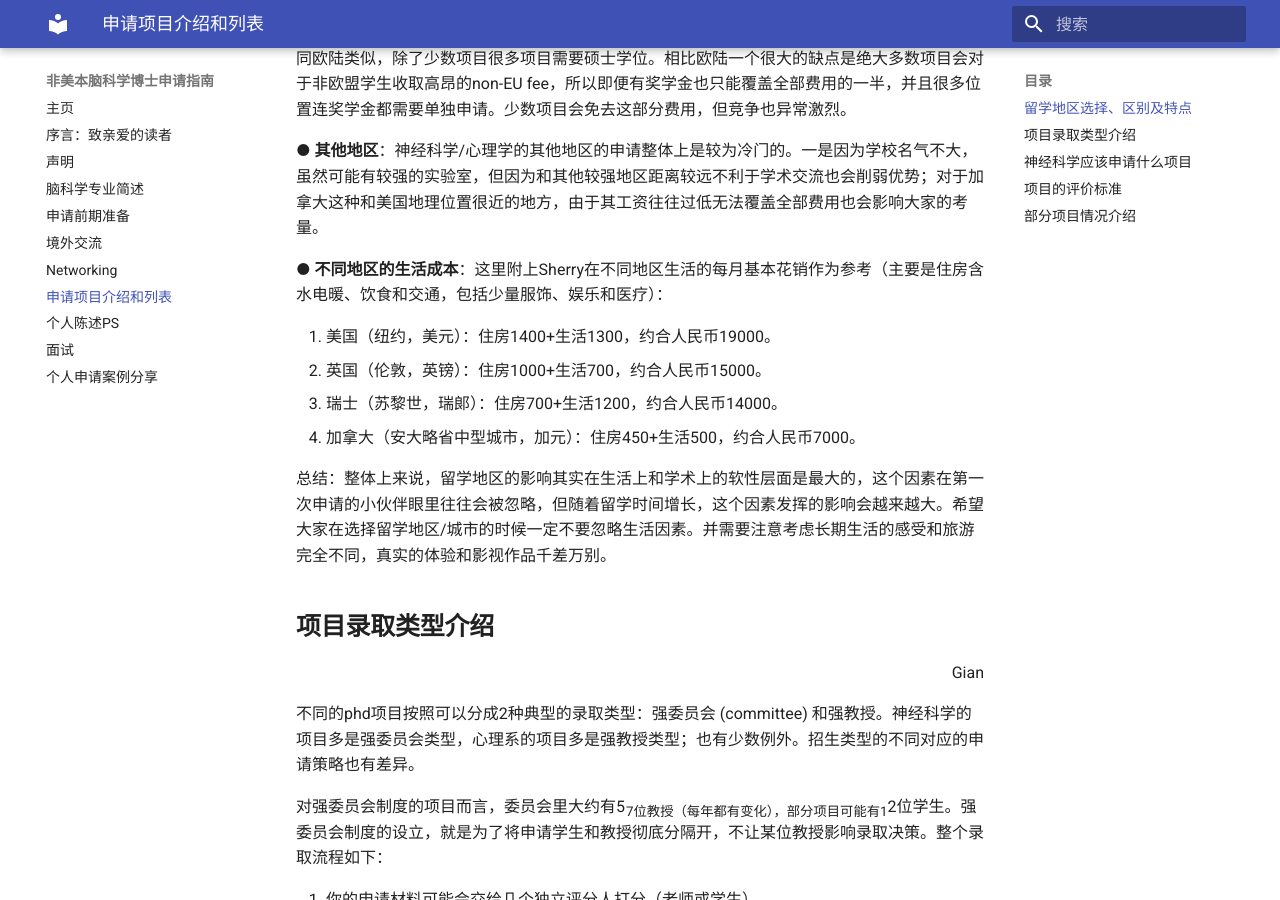
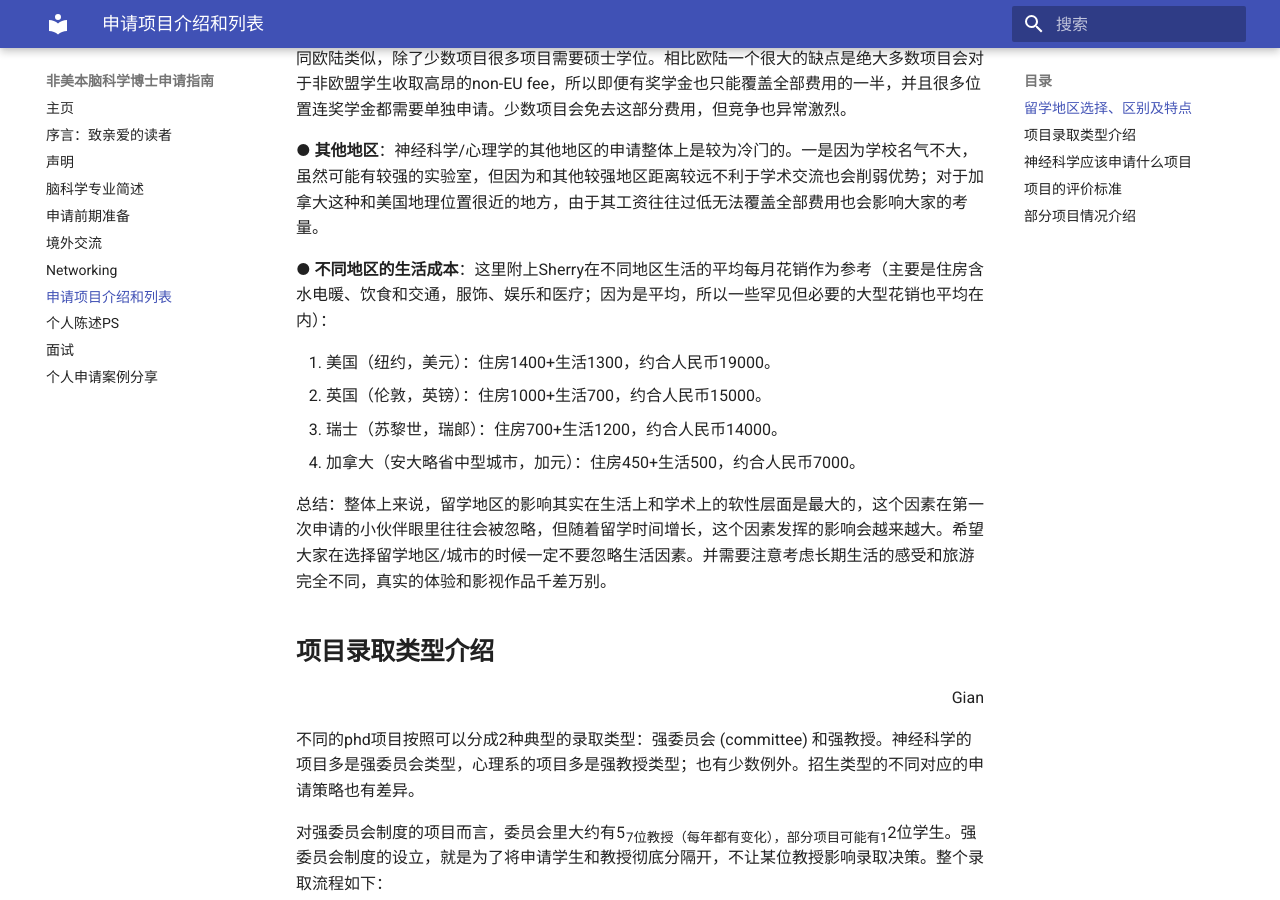
Before and after one commit to xyniu1/handbook, an MkDocs documentation site: the page built from docs/program.md, in a window 1280 px wide and 900 px high, scrolled down 1196 px. Built offline with MkDocs 1.6.1 and Material for MkDocs 9.7.7, drawn with Linux system fonts in a browser that asks for light colours.

Commit message:
Update program.md

```diff
--- a/docs/program.md
+++ b/docs/program.md
@@ -21,7 +21,7 @@
 
 ● **其他地区**：神经科学/心理学的其他地区的申请整体上是较为冷门的。一是因为学校名气不大，虽然可能有较强的实验室，但因为和其他较强地区距离较远不利于学术交流也会削弱优势；对于加拿大这种和美国地理位置很近的地方，由于其工资往往过低无法覆盖全部费用也会影响大家的考量。
 
-● **不同地区的生活成本**：这里附上Sherry在不同地区生活的每月基本花销作为参考（主要是住房含水电暖、饮食和交通，包括少量服饰、娱乐和医疗）：
+● **不同地区的生活成本**：这里附上Sherry在不同地区生活的平均每月花销作为参考（主要是住房含水电暖、饮食和交通，服饰、娱乐和医疗；因为是平均，所以一些罕见但必要的大型花销也平均在内）：
 
 1. 美国（纽约，美元）：住房1400+生活1300，约合人民币19000。
 2. 英国（伦敦，英镑）：住房1000+生活700，约合人民币15000。
```
